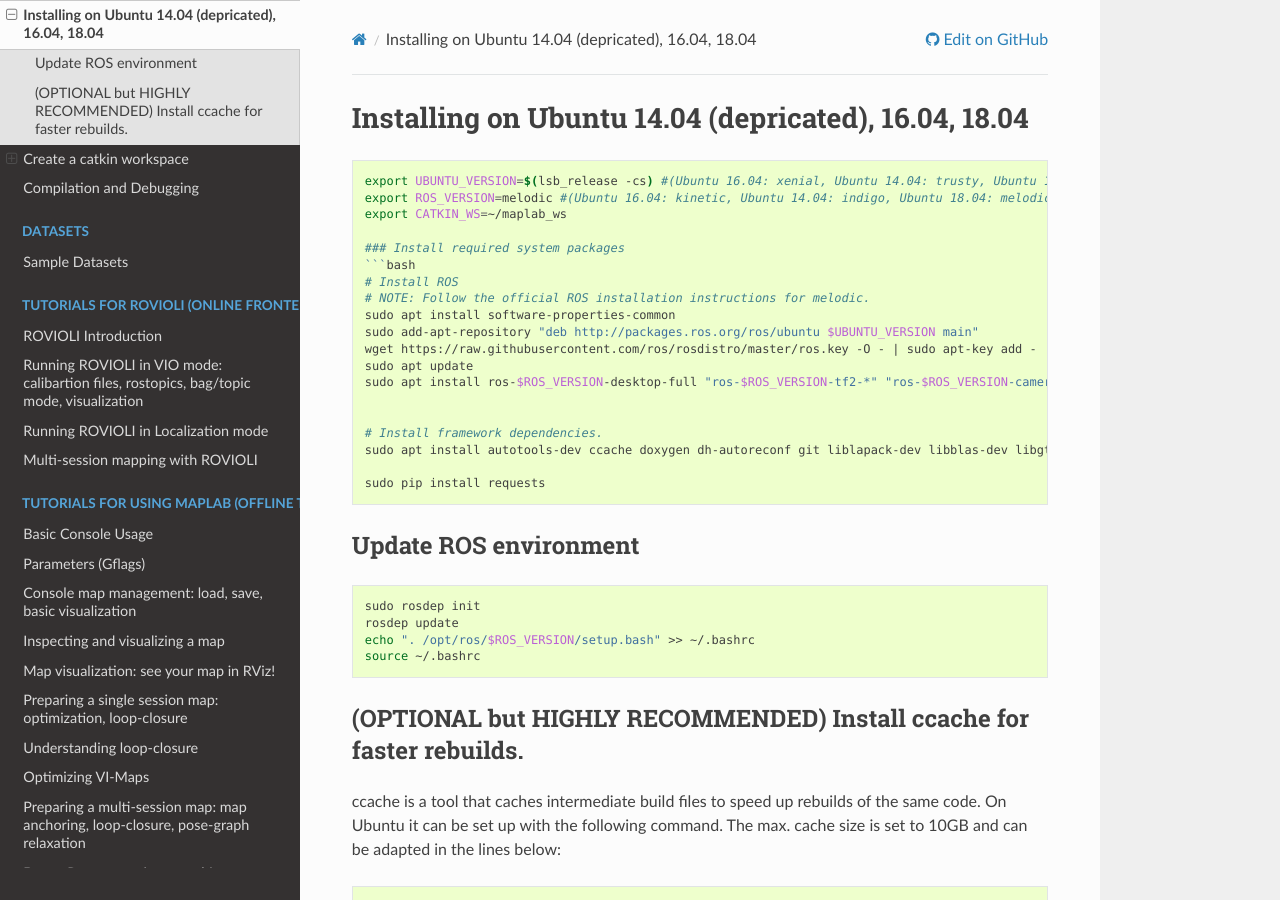
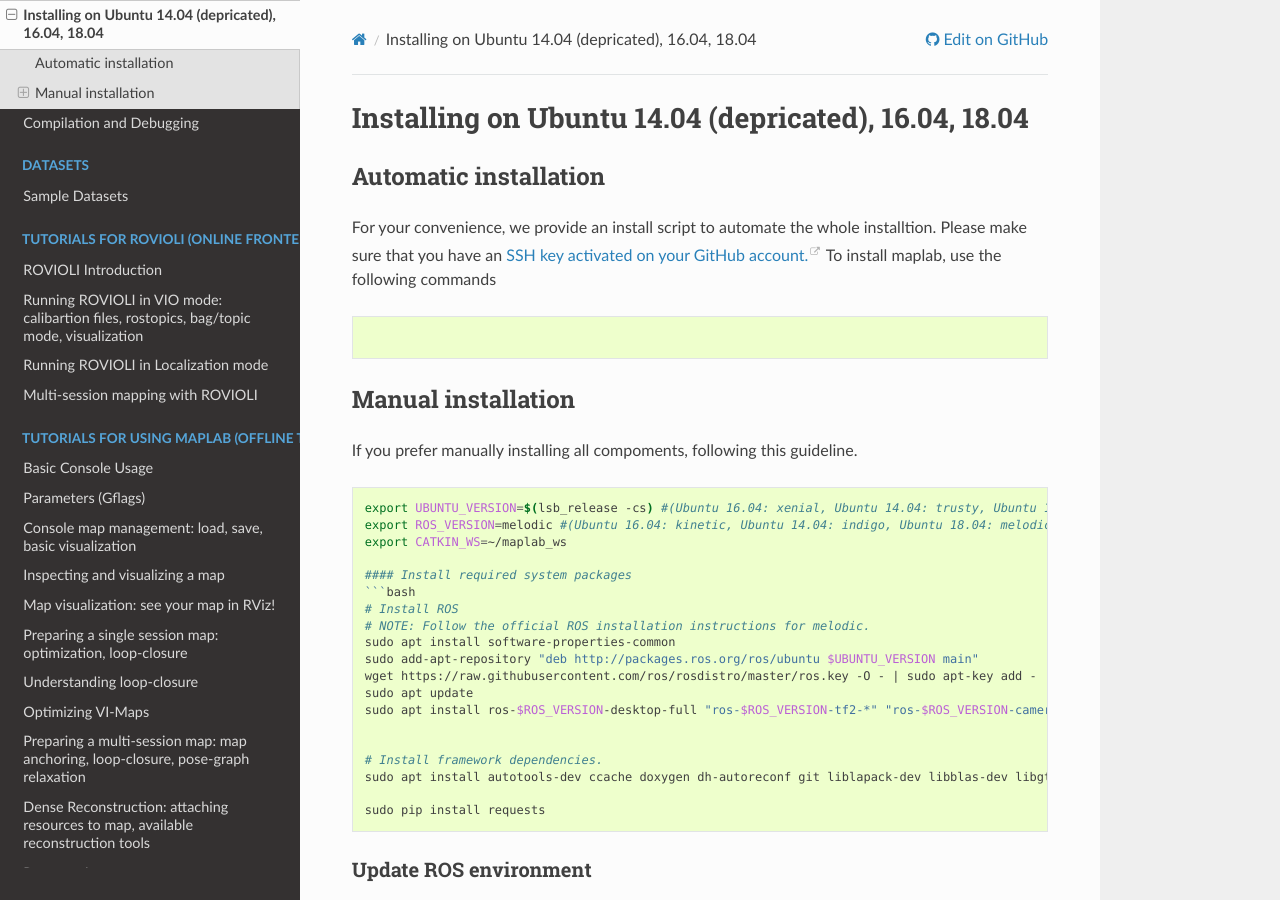
Before and after one commit to ethz-asl/maplab, a Sphinx documentation site: the page built from docs/pages/installation/A_Installation-Ubuntu.md, in a window 1280 px wide and 900 px high. Built offline with Sphinx 7.4.7 and the Read the Docs theme 2.0.0, drawn with Linux system fonts in a browser that asks for light colours; pages that are not in the unit, such as notebooks, are missing from menus.

````diff
--- a/docs/pages/installation/A_Installation-Ubuntu.md
+++ b/docs/pages/installation/A_Installation-Ubuntu.md
@@ -1,12 +1,20 @@
 ## Installing on Ubuntu 14.04 (depricated), 16.04, 18.04
+### Automatic installation
+For your convenience, we provide an install script to automate the whole installtion. Please make sure that you have an [SSH key activated on your GitHub account.](https://help.github.com/en/github/authenticating-to-github/generating-a-new-ssh-key-and-adding-it-to-the-ssh-agent)
+To install maplab, use the following commands
+```bash
 
+```
+
+### Manual installation
+If you prefer manually installing all compoments, following this guideline.
 
 ```bash
 export UBUNTU_VERSION=$(lsb_release -cs) #(Ubuntu 16.04: xenial, Ubuntu 14.04: trusty, Ubuntu 18.04: bionic)
 export ROS_VERSION=melodic #(Ubuntu 16.04: kinetic, Ubuntu 14.04: indigo, Ubuntu 18.04: melodic)
 export CATKIN_WS=~/maplab_ws
 
-### Install required system packages
+#### Install required system packages
 ```bash
 # Install ROS
 # NOTE: Follow the official ROS installation instructions for melodic.
@@ -23,7 +31,7 @@
 sudo pip install requests
 ```
 
-### Update ROS environment
+#### Update ROS environment
 
 ```bash
 sudo rosdep init
@@ -32,7 +40,7 @@
 source ~/.bashrc
 ```
 
-### (OPTIONAL but HIGHLY RECOMMENDED) Install ccache for faster rebuilds.
+#### (OPTIONAL but HIGHLY RECOMMENDED) Install ccache for faster rebuilds.
 ccache is a tool that caches intermediate build files to speed up rebuilds of the same code. On Ubuntu it can be set up with the following command. The max. cache size is set to 10GB and can be adapted in the lines below:
 
 ```bash
@@ -60,7 +68,7 @@
 ccache -C -z
 ```
 ccache only works for a clean workspace. You will need a `make clean` otherwise.
-## Create a catkin workspace
+#### Create a catkin workspace
 
 To create a workspace, run:
 ```bash
@@ -76,7 +84,7 @@
 cd src
 ```
 
-### Cloning maplab repository
+#### Cloning maplab repository
 Now you can clone maplab and its dependencies via SSH, https clone is not supported for developer version.
 SSH keys need to be installed and connected to your GitHub account, as explained [here.](https://help.github.com/en/github/authenticating-to-github/generating-a-new-ssh-key-and-adding-it-to-the-ssh-agent)
 
@@ -84,7 +92,7 @@
 git clone git@github.com:ethz-asl/maplab.git --recursive -b develop
 ```
 
-### Setting up the linter
+#### Setting up the linter
 This setups a linter which checks if the code conforms to our style guide during commits.
 These steps are only necessary if you plan on contributing to maplab.
 
@@ -93,13 +101,13 @@
 ./tools/linter/init-git-hooks.py
 ```
 
-### Building maplab
+#### Building maplab
 ```bash
 cd $CATKIN_WS
 catkin build maplab
 ```
 **Note:** Currently some of our dependencies contain superfluous packages that will not have all the necessary dependencies. Therefore compilation will fail for these packages, if you try to build the complete workspace with: `catkin build`. Please have a look at the [FAQ](https://github.com/ethz-asl/maplab/wiki/FAQ#q-why-do-i-get-missing-dependencies-when-building-the-maplab-workspace)
 
-### Troubleshooting
+#### Troubleshooting
 
 Please visit the [[FAQ]] section.
````
Also changed, not shown: 1 other file.
